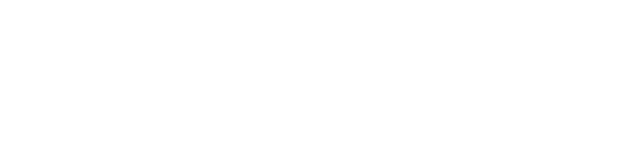
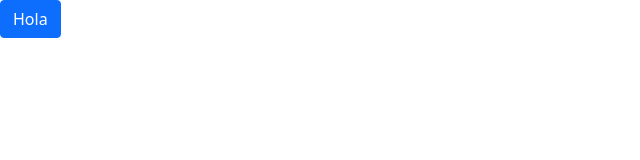
Before and after one commit to Andredieche/1-game, a plain HTML site: page index.html in a window 1280 px wide. Shown: the whole page, without its empty margins (0-640 px from the left). Drawn offline with nearby package versions, Linux system fonts and the light colour scheme; some packages are replaced by stand-ins of ours; a script that the page names is missing.

Commit message:
add bootstrap button

```diff
--- a/index.html
+++ b/index.html
@@ -8,6 +8,7 @@
     <title>Juego de Cartas</title>
 </head>
 <body>
+    <button class="btn btn-primary">Hola</button>
 
 
 <script src="//cdn.jsdelivr.net/npm/sweetalert2@11"></script>
```
